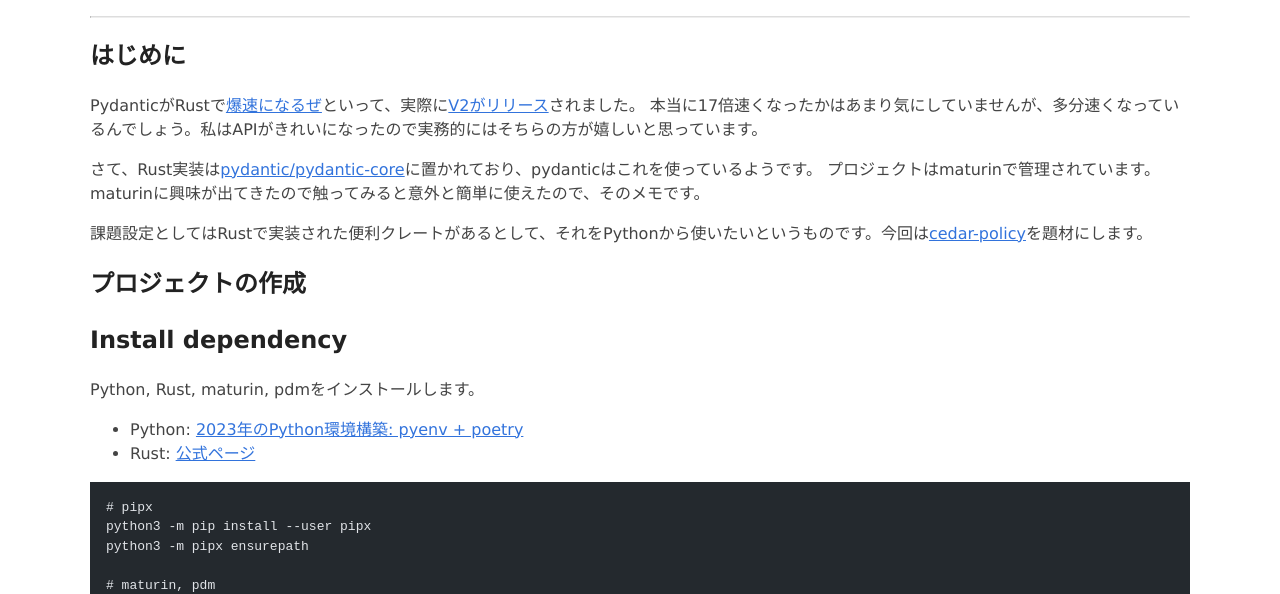
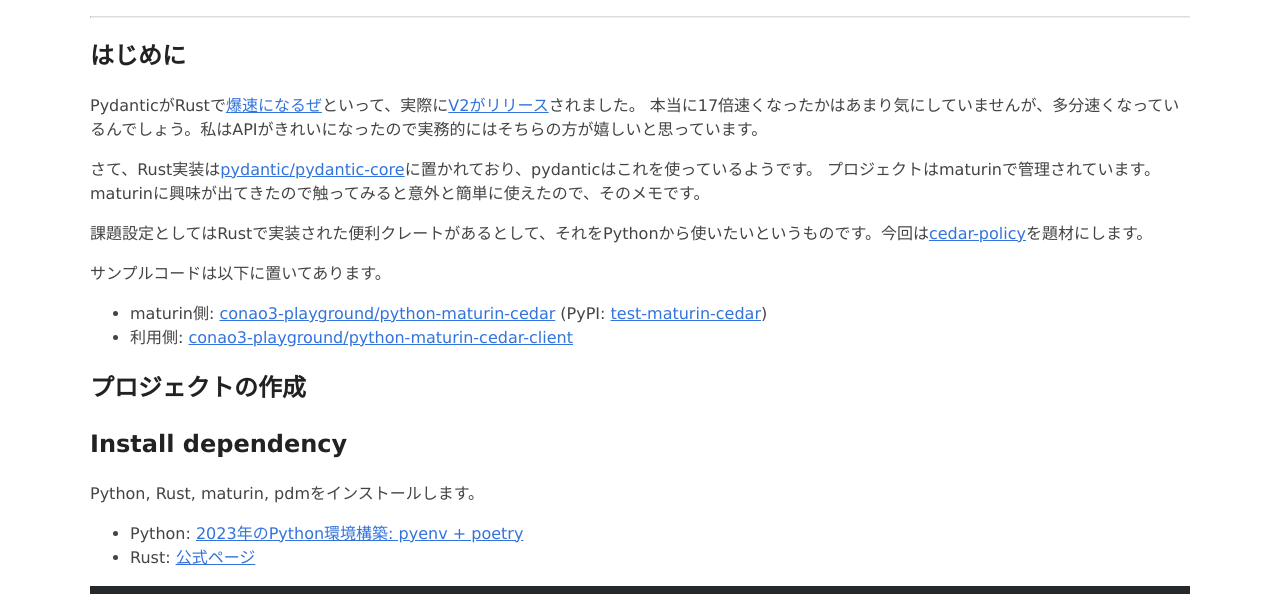
Before and after one commit to conao3/blog-astro-src, an Astro site: page /blog/2024/b365-ccfd in a window 1280 px wide. Shown: the part 208-802 px from the top of the page. Built offline with nearby package versions, Linux system fonts and the light colour scheme; Astro itself is replaced by a stand-in of ours; some packages are replaced by stand-ins of ours; code samples lack their colours.

Commit message:
add link

```diff
--- a/src/content/blog/2024/b365-ccfd.mdx
+++ b/src/content/blog/2024/b365-ccfd.mdx
@@ -13,6 +13,10 @@
 maturinに興味が出てきたので触ってみると意外と簡単に使えたので、そのメモです。
 
 課題設定としてはRustで実装された便利クレートがあるとして、それをPythonから使いたいというものです。今回は[cedar-policy](https://github.com/cedar-policy/cedar)を題材にします。
+
+サンプルコードは以下に置いてあります。
+- maturin側: [conao3-playground/python-maturin-cedar](https://github.com/conao3-playground/python-maturin-cedar) (PyPI: [test-maturin-cedar](https://pypi.org/project/test-maturin-cedar/))
+- 利用側: [conao3-playground/python-maturin-cedar-client](https://github.com/conao3-playground/python-maturin-cedar-client)
 
 # プロジェクトの作成
 ## Install dependency
```
